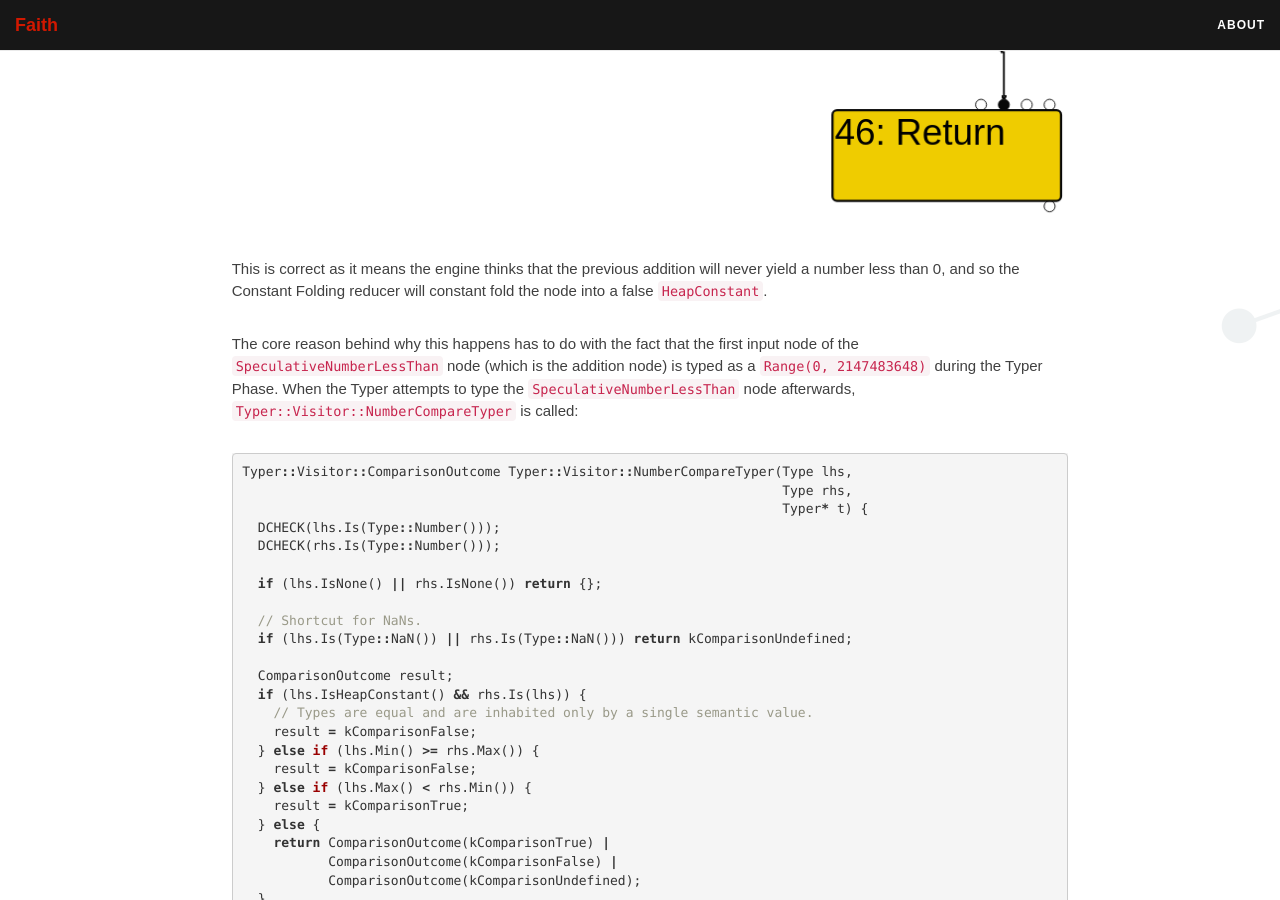
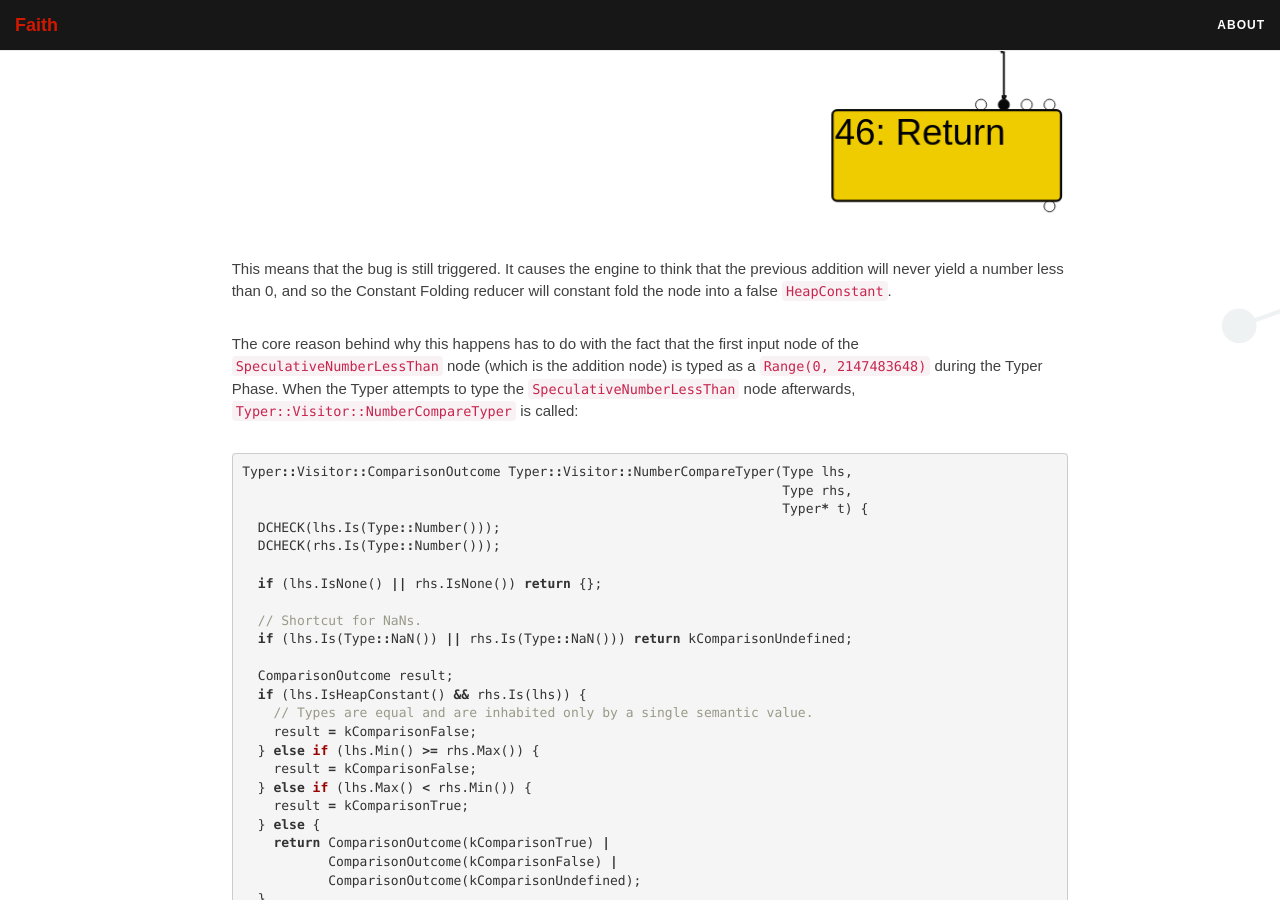
Before and after one commit to farazsth98/farazsth98.github.io, a Jekyll site: the page built from _posts/2021-01-06-cve-2020-16040-analysis.md, in a window 1280 px wide and 900 px high, scrolled down 21136 px. Built offline with Jekyll 4.4.1, drawn with Linux system fonts in a browser that asks for light colours; nearby versions of some CDN libraries.

Commit message:
Fixed typo

```diff
--- a/_posts/2021-01-06-cve-2020-16040-analysis.md
+++ b/_posts/2021-01-06-cve-2020-16040-analysis.md
@@ -702,7 +702,7 @@ Let's check the Turbolizer graph. You'll notice that the `SpeculativeNumberLessT
 
 ![](../images/cve-2020-16040/6.png)
 
-This is correct as it means the engine thinks that the previous addition will never yield a number less than 0, and so the Constant Folding reducer will constant fold the node into a false `HeapConstant`.
+This means that the bug is still triggered. It causes the engine to think that the previous addition will never yield a number less than 0, and so the Constant Folding reducer will constant fold the node into a false `HeapConstant`.
 
 The core reason behind why this happens has to do with the fact that the first input node of the `SpeculativeNumberLessThan` node (which is the addition node) is typed as a `Range(0, 2147483648)` during the Typer Phase. When the Typer attempts to type the `SpeculativeNumberLessThan` node afterwards, `Typer::Visitor::NumberCompareTyper` is called:
 
```
